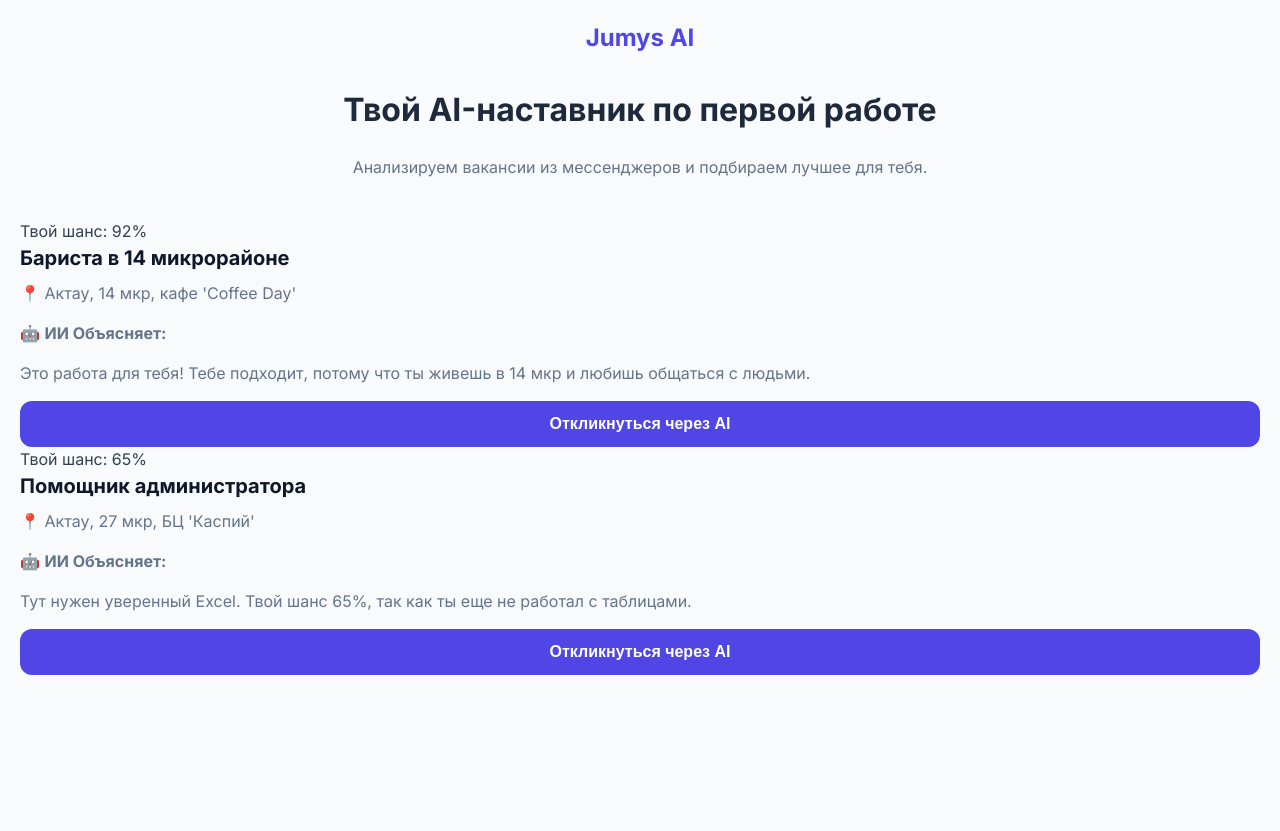
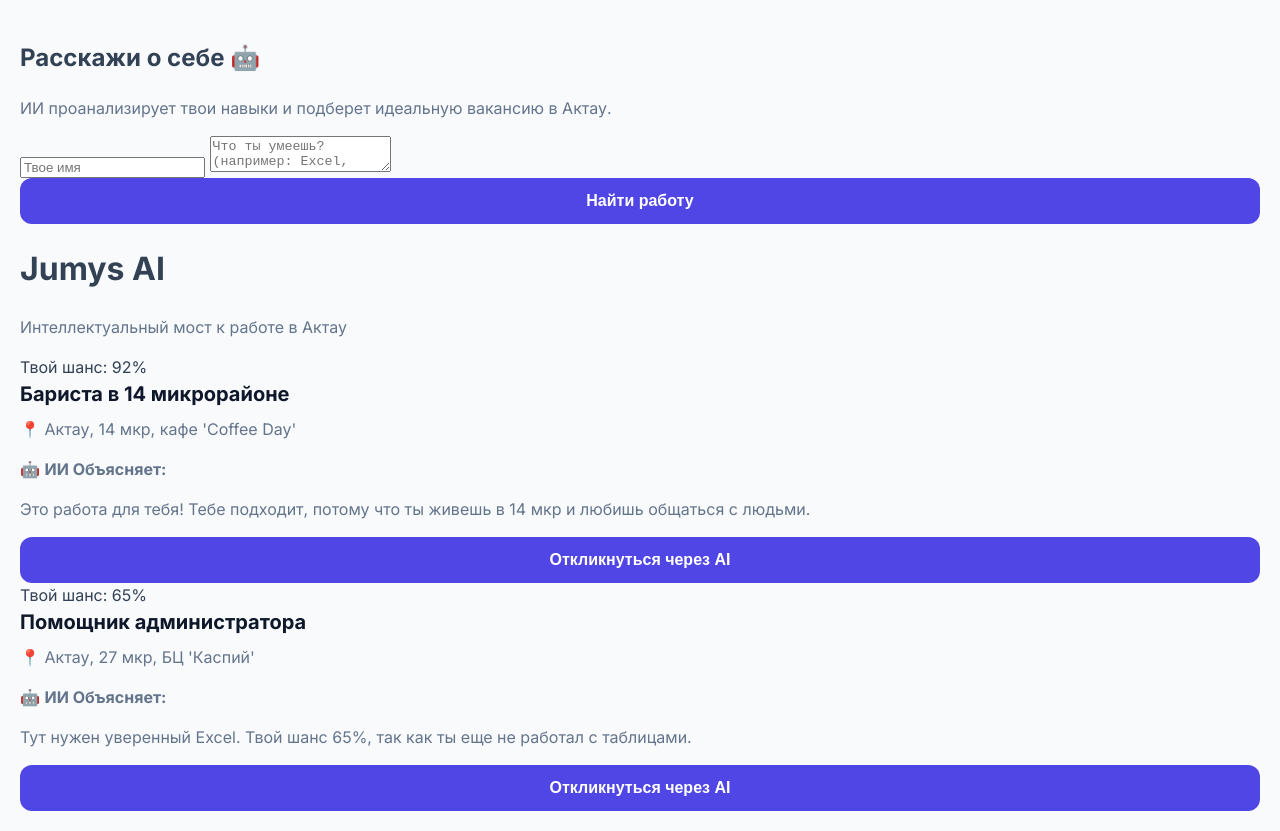
Before and after one commit to y21-code/jumys-ai, a website: page index.html in a window 1280 px wide. Before the commit the page ends 800 px from the top, so only its background shows below. Drawn offline with Linux system fonts and the light colour scheme.

Commit message:
Update index.html

```diff
--- a/index.html
+++ b/index.html
@@ -2,20 +2,29 @@
 <html lang="ru">
 <head>
     <meta charset="UTF-8">
-    <title>Jumys AI — Работа в Актау</title>
+    <meta name="viewport" content="width=device-width, initial-scale=1.0">
+    <title>Jumys AI — Твой путь к работе</title>
     <link rel="stylesheet" href="style.css">
+    <link href="https://fonts.googleapis.com/css2?family=Inter:wght@400;700&display=swap" rel="stylesheet">
 </head>
 <body>
-    <header>
-        <div class="logo">Jumys <span>AI</span></div>
-    </header>
-    <main>
-        <div class="hero">
-            <h1>Твой AI-наставник по первой работе</h1>
-            <p>Анализируем вакансии из мессенджеров и подбираем лучшее для тебя.</p>
+
+    <div id="auth-modal" class="modal">
+        <div class="modal-content glass">
+            <h2>Расскажи о себе 🤖</h2>
+            <p>ИИ проанализирует твои навыки и подберет идеальную вакансию в Актау.</p>
+            <input type="text" id="user-name" placeholder="Твое имя">
+            <textarea id="user-skills" placeholder="Что ты умеешь? (например: Excel, пунктуальность, вождение, общение с людьми)"></textarea>
+            <button onclick="saveProfile()" class="apply-btn">Найти работу</button>
         </div>
-        <div id="jobs-list"></div>
-    </main>
+    </div>
+
+    <h1>Jumys AI</h1>
+    <p class="subtitle">Интеллектуальный мост к работе в Актау</p>
+
+    <div class="jobs-container">
+        </div>
+
     <script src="script.js"></script>
 </body>
 </html>
```
